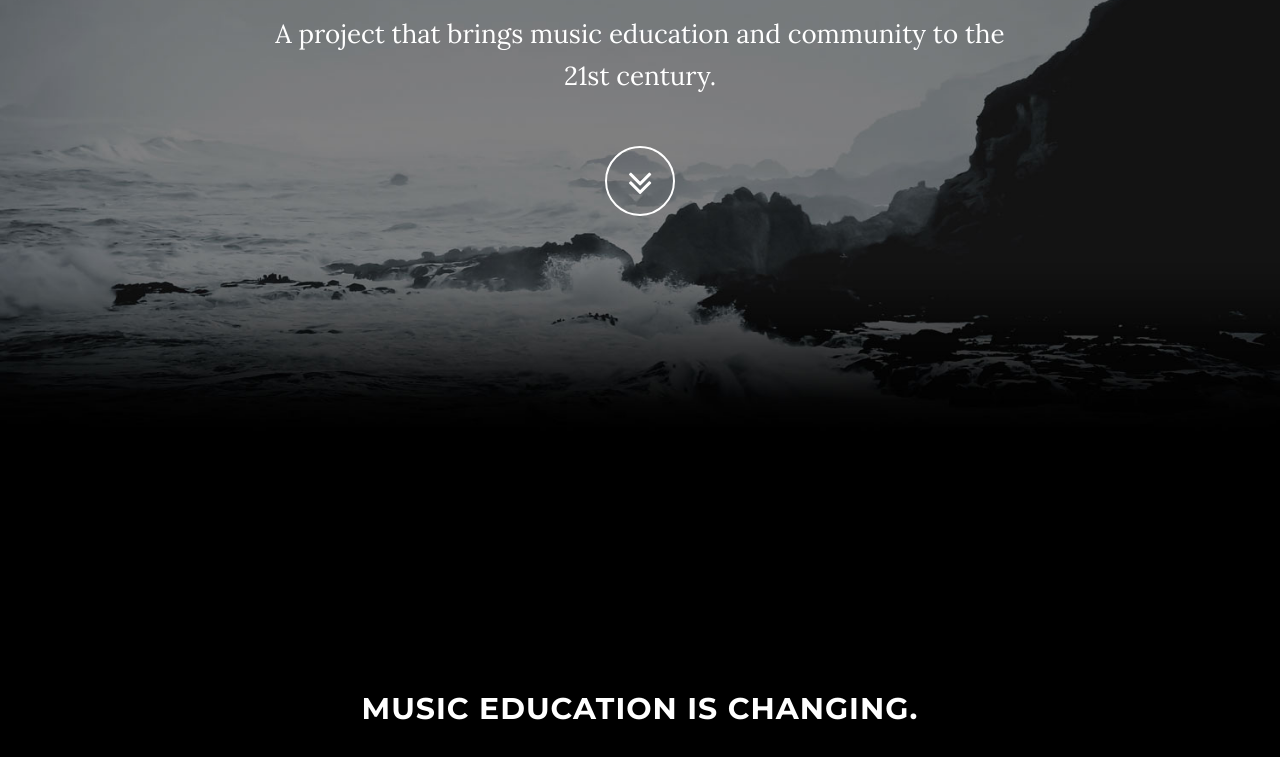
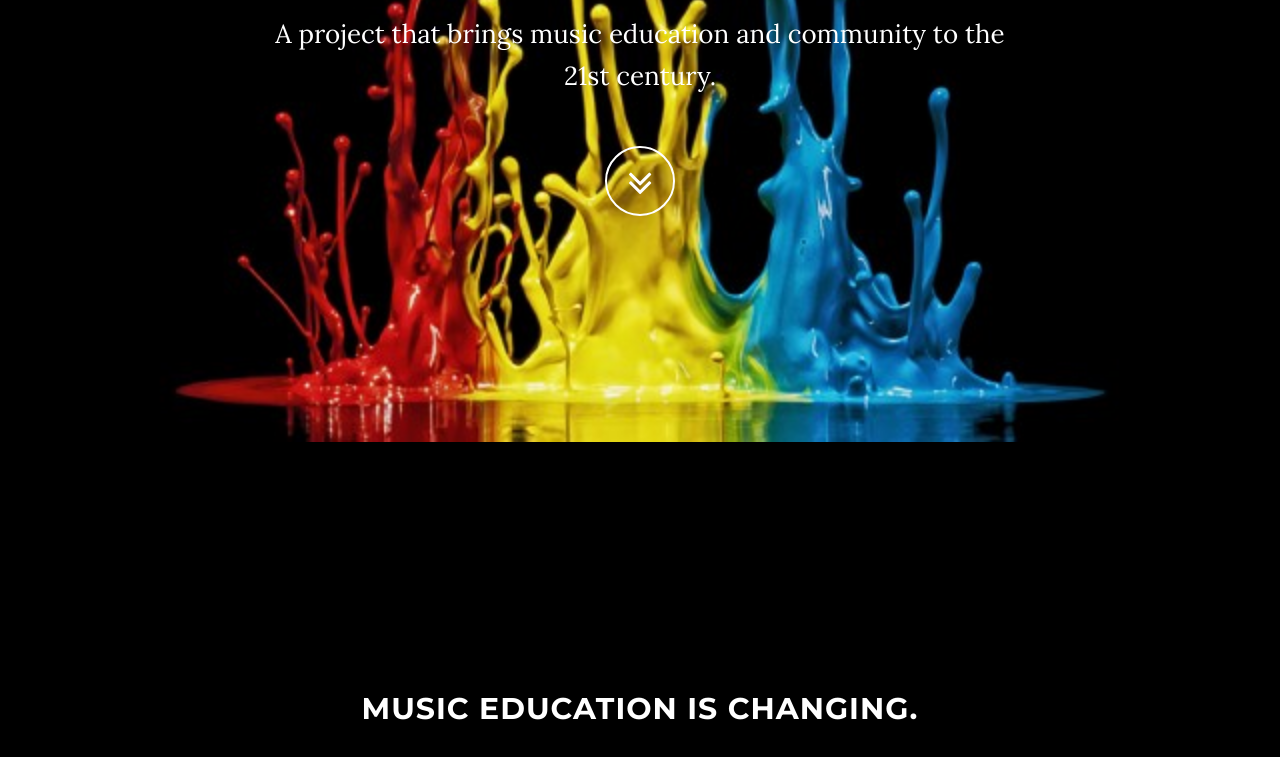
Before and after one commit to artflux-project/artflux-project.github.io, a plain HTML site: page index.html in a window 1280 px wide. Shown: the part 358-1115 px from the top of the page. Drawn offline with Linux system fonts and the light colour scheme; some packages are replaced by stand-ins of ours; a script that the page names is missing.

Commit message:
Background Image changed

```diff
--- a/css/grayscale.css
+++ b/css/grayscale.css
@@ -147,7 +147,7 @@ a:focus {
     padding: 100px 0;
     text-align: center;
     color: #fff;
-    background: url(../img/intro-bg.jpg) no-repeat bottom center scroll;
+    background: url(../img/liquid_art_background.jpg) no-repeat bottom center scroll;
     background-color: #000;
     -webkit-background-size: cover;
     -moz-background-size: cover;
```
Also changed, not shown: img/liquid_art_background.jpg (added).
